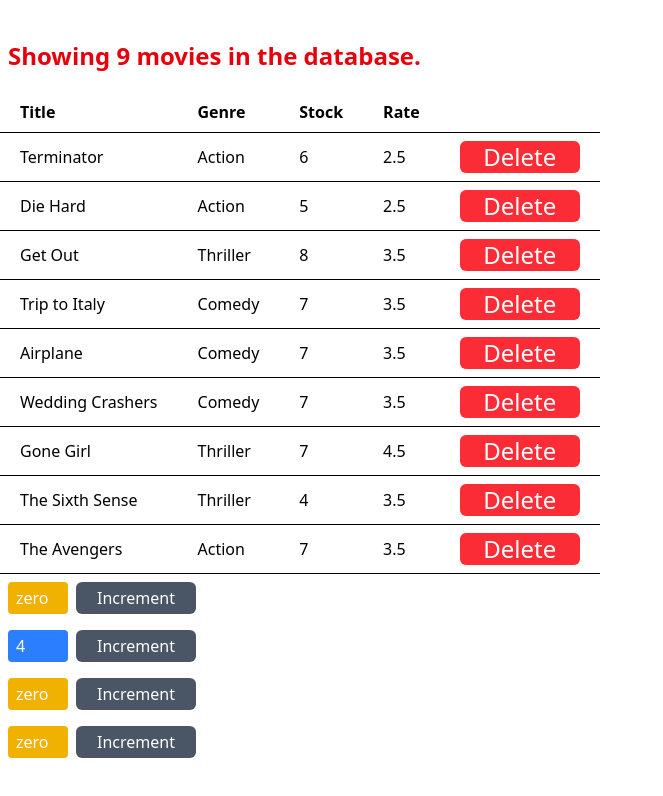
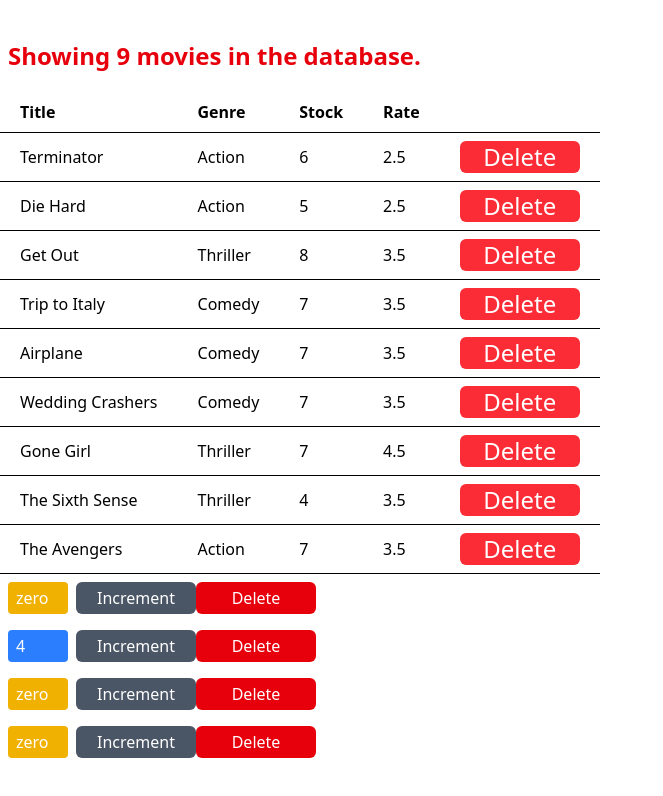
Before and after one commit to Gurmuked/React_practice, a React (Vite) app in the folder react-mosh/: page / in a window 1280 px wide. Shown: the top 796 px of the page, without its empty margins (0-663 px from the left). Built offline with nearby package versions, Linux system fonts and the light colour scheme.

Commit message:
part-7 using  props concepts  do delete button functionality for counters

```diff
--- a/react-mosh/src/App.jsx
+++ b/react-mosh/src/App.jsx
@@ -5,11 +5,11 @@
 function App() {
 
   return (
-    <>
-       <Movies />
+    <div>
+      <Movies />
       <Counters />
 
-    </>
+    </div>
   )
 }
 
--- a/react-mosh/src/components/counter.jsx
+++ b/react-mosh/src/components/counter.jsx
@@ -29,6 +29,10 @@
                className="w-30 h-8 bg-gray-600 text-white rounded-md">
                Increment
           </button>
+          <button onClick={() => this.props.onDelete(this.props.id)}
+               className="w-30 h-8 bg-red-600 text-white rounded-md">
+               Delete
+          </button>
        </div>);
   }
 }
--- a/react-mosh/src/components/counters.jsx
+++ b/react-mosh/src/components/counters.jsx
@@ -11,12 +11,15 @@
       {id:4, value:0},
     ]
   } ;
-
+  handleDelete =(counterId)=>{
+    const counters = this.state.counters.filter(c => c.id !== counterId);
+    this.setState({counters});
+  }
 
   render() {
     return (
       <div>
-        {this.state.counters.map(counter => <Counter key={counter.id} value={counter.value} />)}
+        {this.state.counters.map(counter => <Counter key={counter.id} onDelete={() =>this.handleDelete(counter.id)} value={counter.value} />)}
       </div>
     );
   }
```
